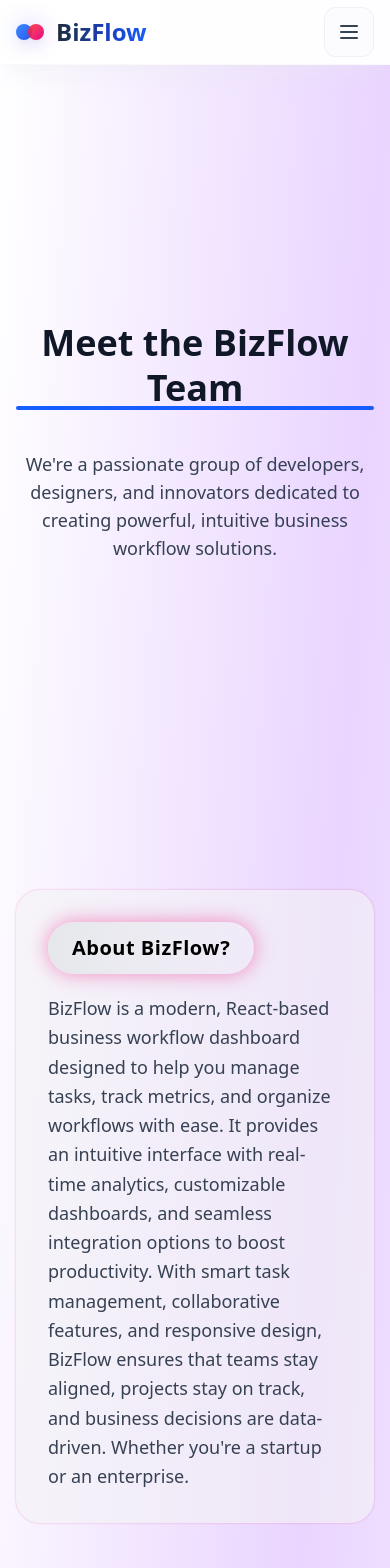
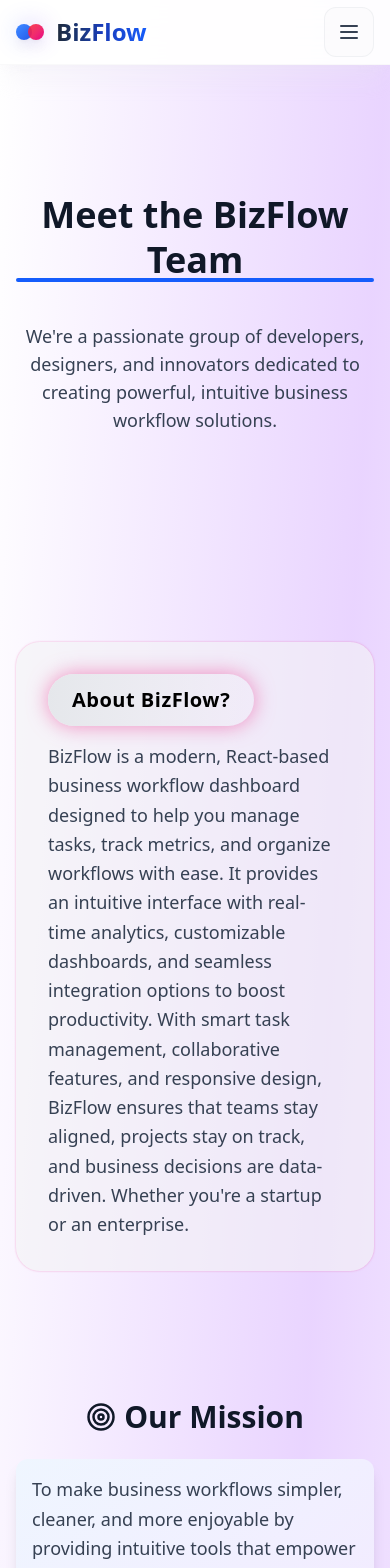
Before and after one commit to kanishka-commits/BizFlow, a React (Vite) app: page /about in a window 390 px wide. Shown: the top 1568 px of the page. Built offline with nearby package versions, Linux system fonts and the light colour scheme.

Commit message:
fix: corrected extra margin issue in about page hero section

```diff
--- a/src/pages/About.jsx
+++ b/src/pages/About.jsx
@@ -142,7 +142,7 @@ const AboutUs = () => {
       >
         <motion.div variants={textVariant(0.3)} className="max-w-4xl mx-auto">
           <h1
-            className={`text-4xl md:text-5xl lg:text-6xl font-bold leading-tight mt-40 relative inline-block ${
+            className={`text-4xl md:text-5xl lg:text-6xl font-bold leading-tight mt-8 relative inline-block ${
               isDarkMode ? "text-white" : "text-gray-900"
             }`}
           >
@@ -159,7 +159,7 @@ const AboutUs = () => {
           </h1>
 
           <p
-            className={`text-lg max-w-3xl mt-10 mb-50 text-center mx-auto ${
+            className={`text-lg max-w-3xl mt-10 text-center mx-auto ${
               isDarkMode ? "text-gray-300" : "text-gray-700"
             }`}
           >
@@ -177,9 +177,9 @@ const AboutUs = () => {
         animate="show"
         className="section-container"
       >
-        <div>
+
           <div
-            className={`p-8 rounded-3xl transition-all duration-500
+            className={`p-8 mt-20 rounded-3xl transition-all duration-500
         ${
           isDarkMode
             ? "bg-gray-700/20 backdrop-blur-md shadow-[0_0_2px_rgba(139,92,246,0.6)] animate-glow"
@@ -187,7 +187,7 @@ const AboutUs = () => {
         }`}
           >
             <h2
-              className={`inline-block text-xl font-semibold px-6 py-3 rounded-full tracking-wide mb-5
+              className={`inline-block text-xl font-semibold px-6 py-3 rounded-full tracking-wide mb-4
           ${
             isDarkMode
               ? "bg-gradient-to-r from-primary-500 to-accent-500 text-white shadow-[0_0_20px_rgba(139,92,246,0.7)] animate-glow"
@@ -213,7 +213,7 @@ const AboutUs = () => {
               enterprise.
             </p>
           </div>
-        </div>
+
       </motion.section>
 
       {/* Mission Section */}
```
